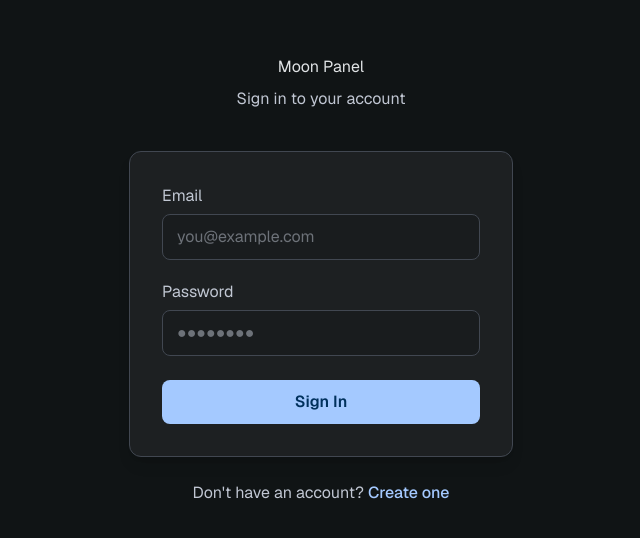
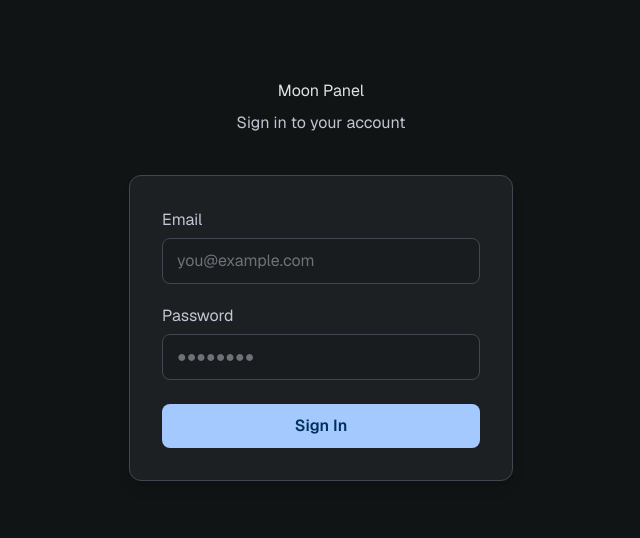
Before and after one commit to m00n3r-dev/moon-panel, a Next.js app in the folder frontend/: page /login in a window 1280 px wide. Shown: the part 120-658 px from the top of the page, without its empty margins (319-959 px from the left). Built offline with nearby package versions, Linux system fonts and the light colour scheme; no server answers.

Commit message:
refactor: remove unused register link from login page

```diff
--- a/frontend/app/login/page.tsx
+++ b/frontend/app/login/page.tsx
@@ -143,17 +143,6 @@ export default function LoginPage() {
             </button>
           </form>
         </div>
-
-        {/* Register link */}
-        <p className="mt-6 text-center text-body-md text-on-surface-variant">
-          Don&apos;t have an account?{" "}
-          <a
-            href="/register"
-            className="font-medium text-primary transition-colors hover:text-primary/80"
-          >
-            Create one
-          </a>
-        </p>
       </div>
     </div>
   );
```
